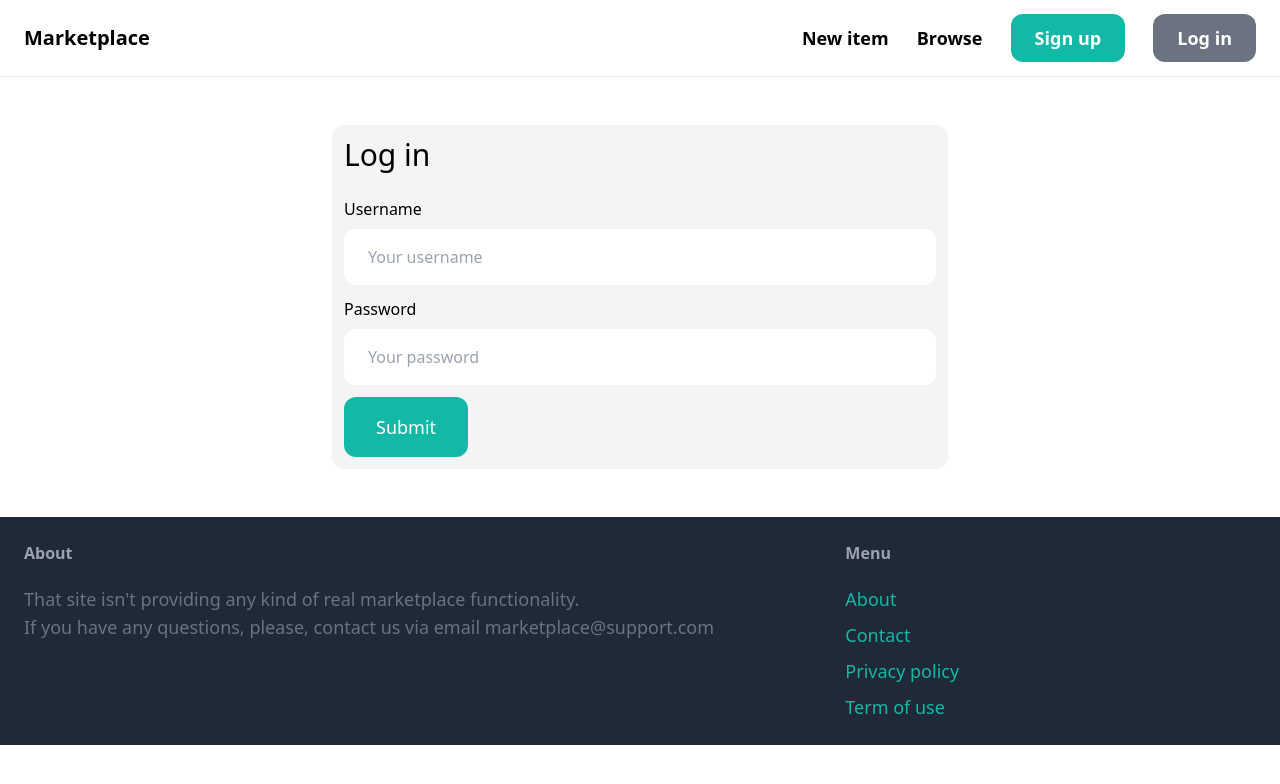
After one commit to dextromenor3/onlinemarketplace, a Django app: page /login/ in a window 1280 px wide. The commit adds this page. Shown: the top 784 px of the page. Run offline with Django 4.2, Linux system fonts and the light colour scheme; some libraries are stand-ins or nearby versions.

Commit message:
Logging In set up

```diff
--- a/core/forms.py
+++ b/core/forms.py
@@ -1,6 +1,18 @@
 from django import forms
-from django.contrib.auth.forms import UserCreationForm
+from django.contrib.auth.forms import UserCreationForm, AuthenticationForm
 from django.contrib.auth.models import User
+
+class LoginForm(AuthenticationForm):
+    username = forms.CharField(widget=forms.TextInput(attrs={
+        'placeholder': 'Your username',
+        'class': 'w-full py-4 px-6 rounded-xl'
+    }))
+
+    password = forms.CharField(widget=forms.PasswordInput(attrs={
+        'placeholder': 'Your password',
+        'class': 'w-full py-4 px-6 rounded-xl'
+    }))
+
 
 class SignupForm(UserCreationForm):
     class Meta:
--- a/core/templates/core/base.html
+++ b/core/templates/core/base.html
@@ -18,8 +18,13 @@
                 <a href="#" class="text-lg font-semibold hover:text-gray-500">New item</a>
                 <a href="#" class="text-lg font-semibold hover:text-gray-500">Browse</a>
 
+                {% if request.user.is_authenticated %}
+                <a href="#" class="px-6 py-3 text-lg font-semibold bg-teal-500 text-white rounded-xl hover:bg-teal-700">Inbox</a>
+                <a href="#" class="px-6 py-3 text-lg font-semibold bg-gray-500 text-white rounded-xl hover:bg-gray-700">Dasboard</a>
+                {% else %}
                 <a href="{% url 'core:signup' %}" class="px-6 py-3 text-lg font-semibold bg-teal-500 text-white rounded-xl hover:bg-teal-700">Sign up</a>
-                <a href="#" class="px-6 py-3 text-lg font-semibold bg-gray-500 text-white rounded-xl hover:bg-gray-700">Log in</a>
+                <a href="{% url 'core:login' %}" class="px-6 py-3 text-lg font-semibold bg-gray-500 text-white rounded-xl hover:bg-gray-700">Log in</a>
+                {% endif %}
             </div>
         </nav>
         <div class="px-6 py-6">
--- /dev/null
+++ b/core/templates/core/login.html
@@ -0,0 +1,37 @@
+{% extends 'core/base.html' %}
+
+{% block title%} Log in {% endblock %}
+
+{% block content %}
+<div class="w-1/2 p-3 my-6 mx-auto bg-gray-100 rounded-xl">
+    <h1 class="mb-6 text-3xl">Log in</h1>
+
+    <form method="post" action=".">
+        {% csrf_token %}
+
+        <div class="mb-3">
+            <label class="inline-block mb-2">Username</label><br>
+            {{ form.username }}
+        </div>
+
+        <div class="mb-3">
+            <label class="inline-block mb-2">Password</label><br>
+            {{ form.password }}
+        </div>
+
+
+        {% if form.errors or form.non_field_errors %}
+            <div class="mb-3 p-6 bg-red-100 rounded-xl">
+                {% for field in form %}
+                    {{ field.errors }}
+                {% endfor %}
+
+                {{ form.non_field_errors }}
+            </div>
+        {% endif %}
+
+        <button class="py-4 px-8 text-lg bg-teal-500 rounded-xl text-white hover:bg-teal-700">Submit</button>
+
+    </form>
+</div>
+{% endblock %}
--- a/core/urls.py
+++ b/core/urls.py
@@ -1,6 +1,7 @@
 from django.urls import path
-
+from django.contrib.auth import views as auth_views
 from .import views
+from .forms import LoginForm
 
 app_name = 'core'
 
@@ -8,4 +9,5 @@ urlpatterns = [
     path('', views.index, name='index'),
     path('contact/', views.contact, name="contact" ),
     path('signup/', views.signup, name="signup"),
+    path('login/', auth_views.LoginView.as_view(template_name ='core/login.html', authentication_form=LoginForm), name="login")
 ]
--- a/onlinemarketplace/settings.py
+++ b/onlinemarketplace/settings.py
@@ -26,6 +26,10 @@ SECRET_KEY = 'django-insecure-i)m5ar1*9c&6evnqogk=ua)4a8@ykq6*ecj(-b38+w9j1mf8+@
 DEBUG = True
 
 ALLOWED_HOSTS = []
+
+LOGIN_URL = '/login/'
+LOGIN_REDIRECT_URL = '/'
+LOGOUT_REDIRECT_URL = '/'
 
 
 # Application definition
```
Also changed, not shown: db.sqlite3.
